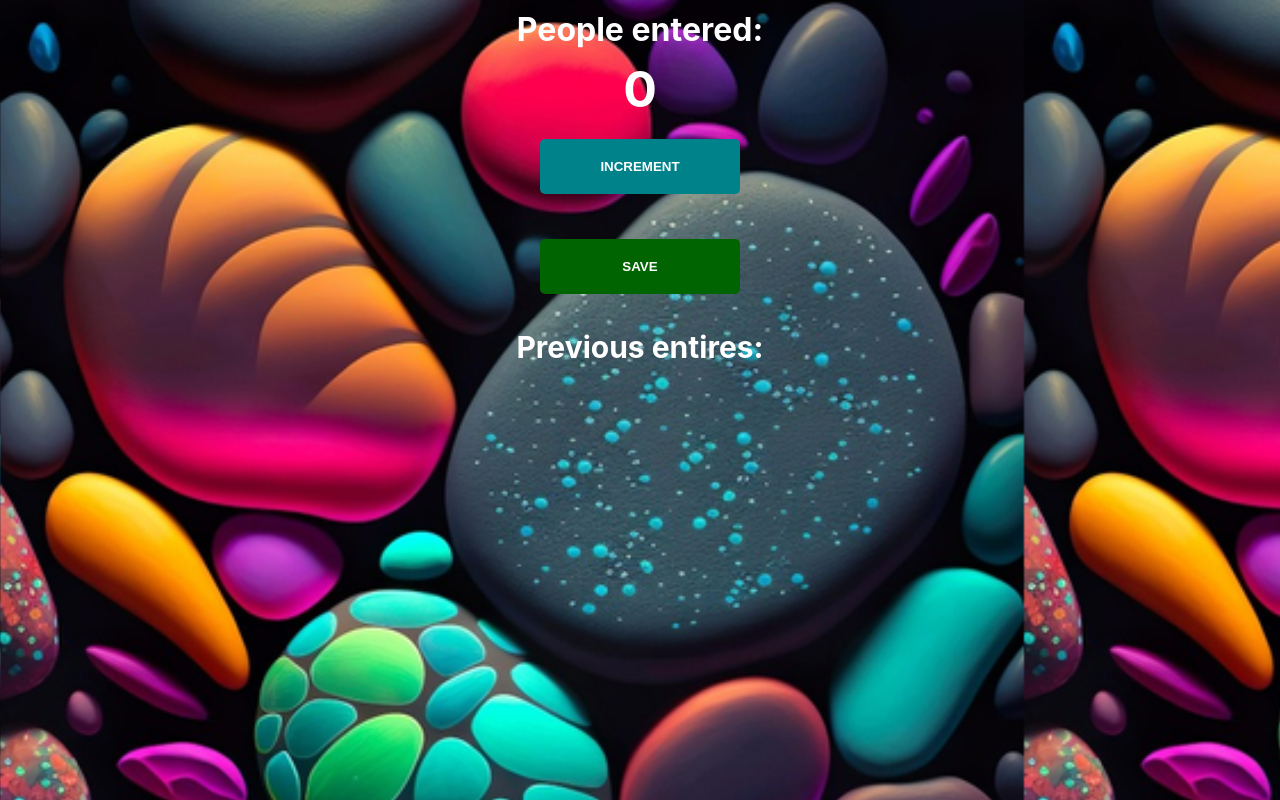
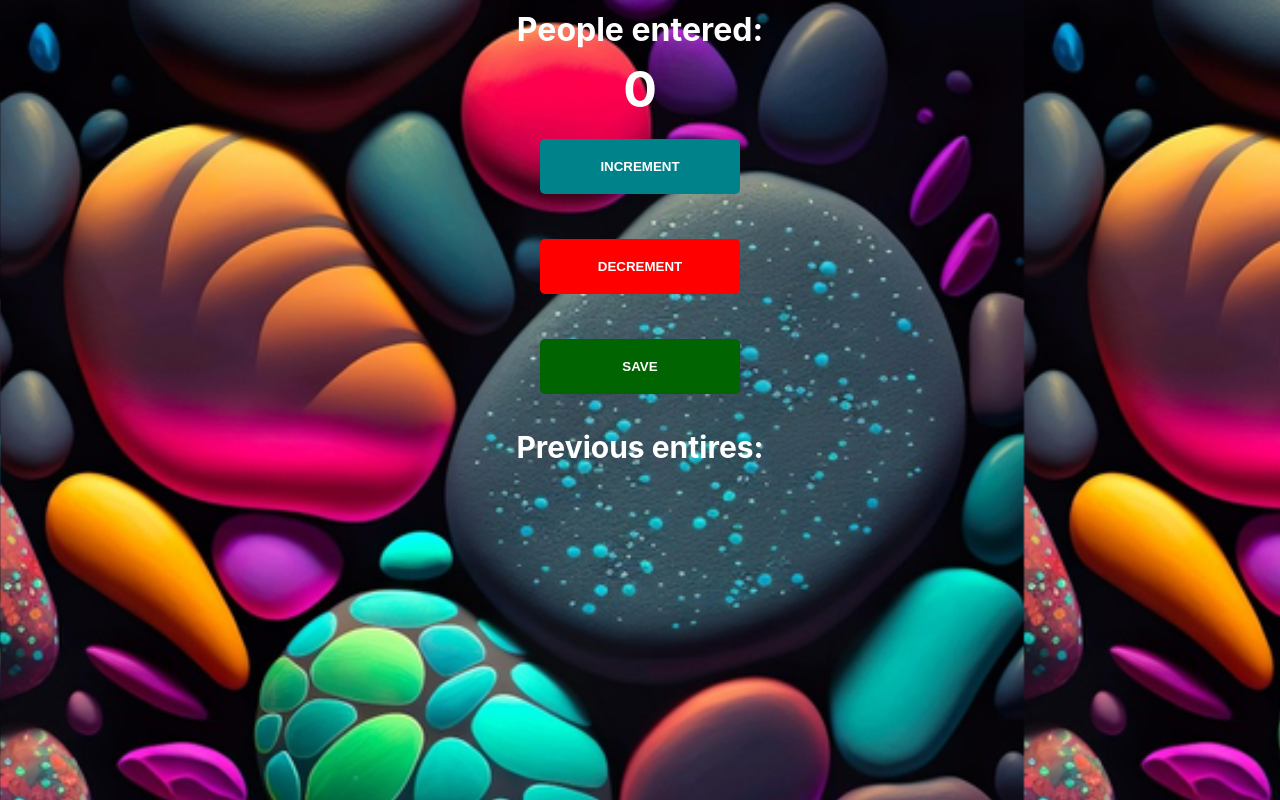
Before and after one commit to Angelcoder87/counter-app-js, a plain HTML site: page index.html in a window 1280 px wide. Drawn offline with Linux system fonts and the light colour scheme.

Commit message:
Modified scipr.js and style.css

```diff
--- a/index.html
+++ b/index.html
@@ -7,6 +7,8 @@
         <h2 id="count-el">0</h2>
         <div><button id="increment-btn" onclick="increment()">INCREMENT</button></div>
         <br><br>
+        <div><button id="decrement-btn" onclick="decrement()">DECREMENT</button></div>
+        <br><br>
         <div> <button id="save-btn" onclick="save()">SAVE</button></div>
         <p id="save-el">Previous entires: </p>
         <script src="script.js"></script>
--- a/script.js
+++ b/script.js
@@ -7,6 +7,11 @@ function increment() {
     countEl.textContent = count
 }
 
+function decrement() {
+    count -= 1
+    countEl.textContent = count
+}
+
 function save() {
     let countStr = count + " - "
     saveEl.textContent += countStr
--- a/style.css
+++ b/style.css
@@ -42,3 +42,6 @@ button {
 #save-btn {
     background: darkgreen;
 }
+#decrement-btn{
+    background-color: Red;
+}
```
